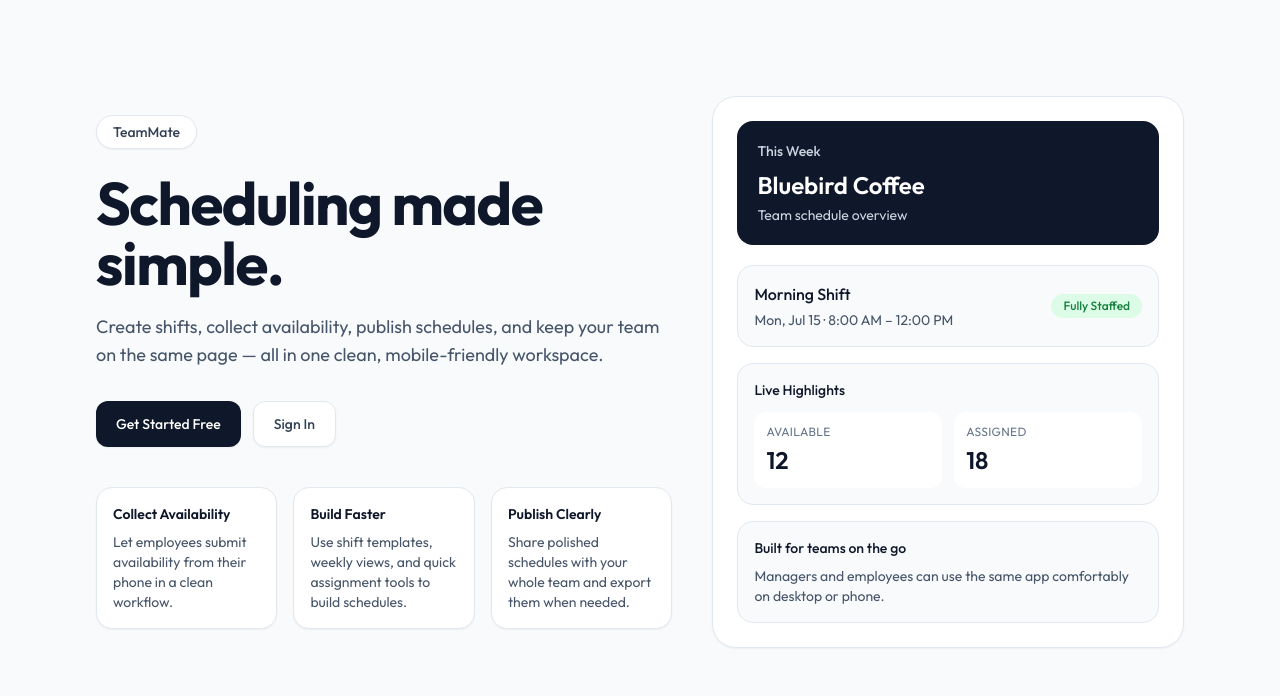
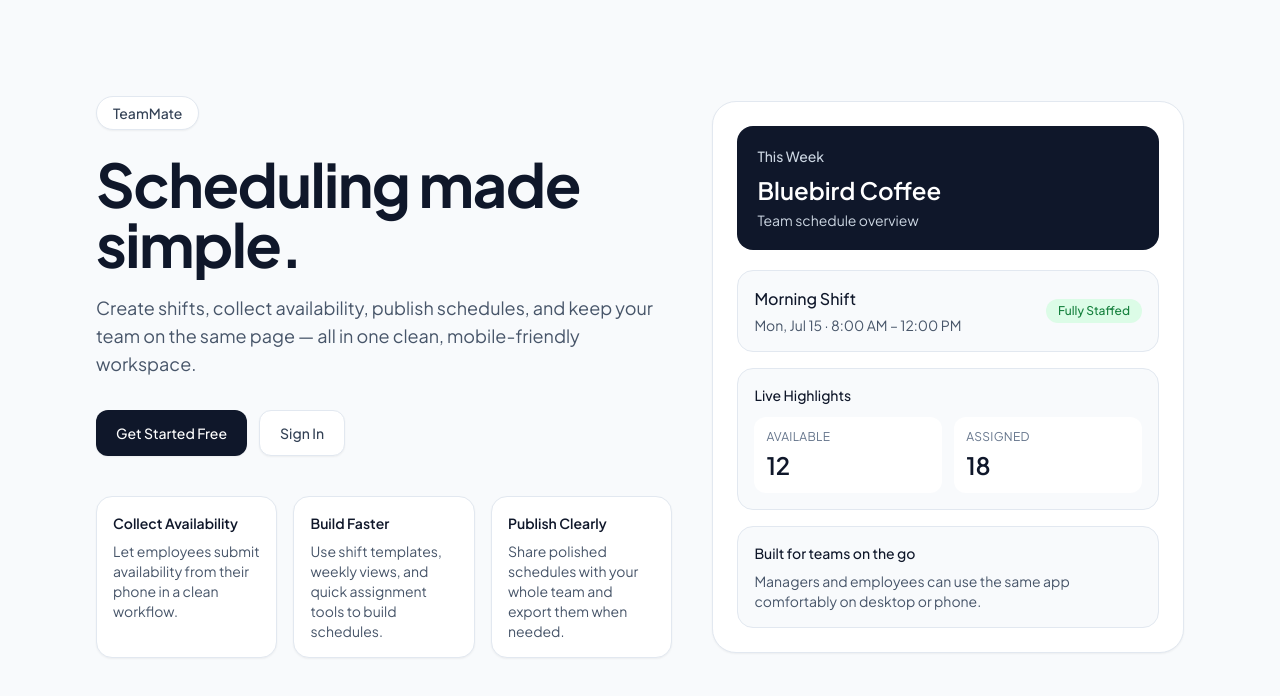
Before and after one commit to GrantSanders05/TeamMate, a Next.js app: page / in a window 1280 px wide. Shown: the top 696 px of the page. Built offline with nearby package versions, Linux system fonts and the light colour scheme.

Commit message:
Add files via upload

```diff
--- a/app/globals.css
+++ b/app/globals.css
@@ -5,11 +5,11 @@
 @layer base {
   :root {
     --background: 0 0% 100%;
-    --foreground: 222.2 47.4% 11.2%;
+    --foreground: 222.2 84% 4.9%;
     --card: 0 0% 100%;
-    --card-foreground: 222.2 47.4% 11.2%;
+    --card-foreground: 222.2 84% 4.9%;
     --popover: 0 0% 100%;
-    --popover-foreground: 222.2 47.4% 11.2%;
+    --popover-foreground: 222.2 84% 4.9%;
     --primary: 221.2 83.2% 53.3%;
     --primary-foreground: 210 40% 98%;
     --secondary: 210 40% 96.1%;
@@ -23,7 +23,7 @@
     --border: 214.3 31.8% 91.4%;
     --input: 214.3 31.8% 91.4%;
     --ring: 221.2 83.2% 53.3%;
-    --radius: 0.9rem;
+    --radius: 0.75rem;
   }
 }
 
@@ -34,21 +34,25 @@
 
   html {
     scroll-behavior: smooth;
-  }
-
-  html,
-  body,
-  button,
-  input,
-  textarea,
-  select {
-    font-family: var(--font-outfit), var(--font-plus-jakarta), system-ui, -apple-system, BlinkMacSystemFont,
-      "Segoe UI", sans-serif;
+    -webkit-text-size-adjust: 100%;
+    text-size-adjust: 100%;
   }
 
   body {
     @apply bg-background text-foreground;
+    font-family: var(--font-plus-jakarta), system-ui, -apple-system, BlinkMacSystemFont, "Segoe UI", sans-serif;
     text-rendering: optimizeLegibility;
+    -webkit-font-smoothing: antialiased;
+    -moz-osx-font-smoothing: grayscale;
+  }
+
+  button,
+  input,
+  select,
+  textarea,
+  optgroup {
+    font: inherit;
+    font-family: inherit;
   }
 
   h1,
@@ -57,42 +61,45 @@
   h4,
   h5,
   h6 {
-    letter-spacing: -0.025em;
+    letter-spacing: -0.02em;
   }
 }
 
+/* Font family utility classes */
 .font-inter {
-  font-family: var(--font-inter), system-ui, sans-serif;
+  font-family: var(--font-inter), system-ui, -apple-system, BlinkMacSystemFont, "Segoe UI", sans-serif;
 }
 
 .font-plus-jakarta {
-  font-family: var(--font-plus-jakarta), system-ui, sans-serif;
+  font-family: var(--font-plus-jakarta), system-ui, -apple-system, BlinkMacSystemFont, "Segoe UI", sans-serif;
 }
 
 .font-dm-sans {
-  font-family: var(--font-dm-sans), system-ui, sans-serif;
+  font-family: var(--font-dm-sans), system-ui, -apple-system, BlinkMacSystemFont, "Segoe UI", sans-serif;
 }
 
 .font-outfit {
-  font-family: var(--font-outfit), system-ui, sans-serif;
+  font-family: var(--font-outfit), system-ui, -apple-system, BlinkMacSystemFont, "Segoe UI", sans-serif;
 }
 
+/* Organization-level font override */
 [data-org-font="Inter"] {
-  font-family: var(--font-inter), system-ui, sans-serif;
+  font-family: var(--font-inter), system-ui, -apple-system, BlinkMacSystemFont, "Segoe UI", sans-serif;
 }
 
 [data-org-font="Plus Jakarta Sans"] {
-  font-family: var(--font-plus-jakarta), system-ui, sans-serif;
+  font-family: var(--font-plus-jakarta), system-ui, -apple-system, BlinkMacSystemFont, "Segoe UI", sans-serif;
 }
 
 [data-org-font="DM Sans"] {
-  font-family: var(--font-dm-sans), system-ui, sans-serif;
+  font-family: var(--font-dm-sans), system-ui, -apple-system, BlinkMacSystemFont, "Segoe UI", sans-serif;
 }
 
 [data-org-font="Outfit"] {
-  font-family: var(--font-outfit), system-ui, sans-serif;
+  font-family: var(--font-outfit), system-ui, -apple-system, BlinkMacSystemFont, "Segoe UI", sans-serif;
 }
 
+/* Scrollbar styling */
 ::-webkit-scrollbar {
   width: 6px;
   height: 6px;
@@ -111,6 +118,7 @@
   background: #9ca3af;
 }
 
+/* Print styles */
 @media print {
   .no-print {
     display: none !important;
@@ -119,39 +127,4 @@
   .print-only {
     display: block !important;
   }
-
-  body {
-    background: white;
-  }
 }
-
-.animate-fade-in {
-  animation: fade-in 0.28s ease-out;
-}
-
-@keyframes fade-in {
-  from {
-    opacity: 0;
-    transform: translateY(8px);
-  }
-  to {
-    opacity: 1;
-    transform: translateY(0);
-  }
-}
-
-.schedule-grid {
-  display: grid;
-  grid-template-columns: repeat(7, minmax(0, 1fr));
-  gap: 1px;
-  background: #e5e7eb;
-}
-
-.schedule-grid-cell {
-  background: white;
-  min-height: 120px;
-}
-
-.pb-safe {
-  padding-bottom: env(safe-area-inset-bottom, 0px);
-}
--- a/app/layout.tsx
+++ b/app/layout.tsx
@@ -1,34 +1,53 @@
-import type { Metadata } from "next"
-import { Inter, Plus_Jakarta_Sans, DM_Sans, Outfit } from "next/font/google"
-import "./globals.css"
-import { Toaster } from "@/components/ui/toaster"
+import type { Metadata } from "next";
+import { Inter, Plus_Jakarta_Sans, DM_Sans, Outfit } from "next/font/google";
+import "./globals.css";
+import { Toaster } from "@/components/ui/toaster";
 
-const inter = Inter({ subsets: ["latin"], variable: "--font-inter", display: "swap" })
+const inter = Inter({
+  subsets: ["latin"],
+  variable: "--font-inter",
+  display: "swap",
+});
+
 const plusJakarta = Plus_Jakarta_Sans({
   subsets: ["latin"],
   variable: "--font-plus-jakarta",
   display: "swap",
-})
-const dmSans = DM_Sans({ subsets: ["latin"], variable: "--font-dm-sans", display: "swap" })
-const outfit = Outfit({ subsets: ["latin"], variable: "--font-outfit", display: "swap" })
+});
+
+const dmSans = DM_Sans({
+  subsets: ["latin"],
+  variable: "--font-dm-sans",
+  display: "swap",
+});
+
+const outfit = Outfit({
+  subsets: ["latin"],
+  variable: "--font-outfit",
+  display: "swap",
+});
 
 export const metadata: Metadata = {
   title: "Teammate — Employee Scheduling Made Simple",
   description:
     "Create shifts, collect availability, and build your team schedule — all in one place.",
-}
+};
 
-export default function RootLayout({ children }: { children: React.ReactNode }) {
+export default function RootLayout({
+  children,
+}: {
+  children: React.ReactNode;
+}) {
   return (
     <html
       lang="en"
       className={`${inter.variable} ${plusJakarta.variable} ${dmSans.variable} ${outfit.variable}`}
       suppressHydrationWarning
     >
-      <body className="font-outfit bg-background text-foreground antialiased">
+      <body className="font-plus-jakarta antialiased">
         {children}
         <Toaster />
       </body>
     </html>
-  )
+  );
 }
```
